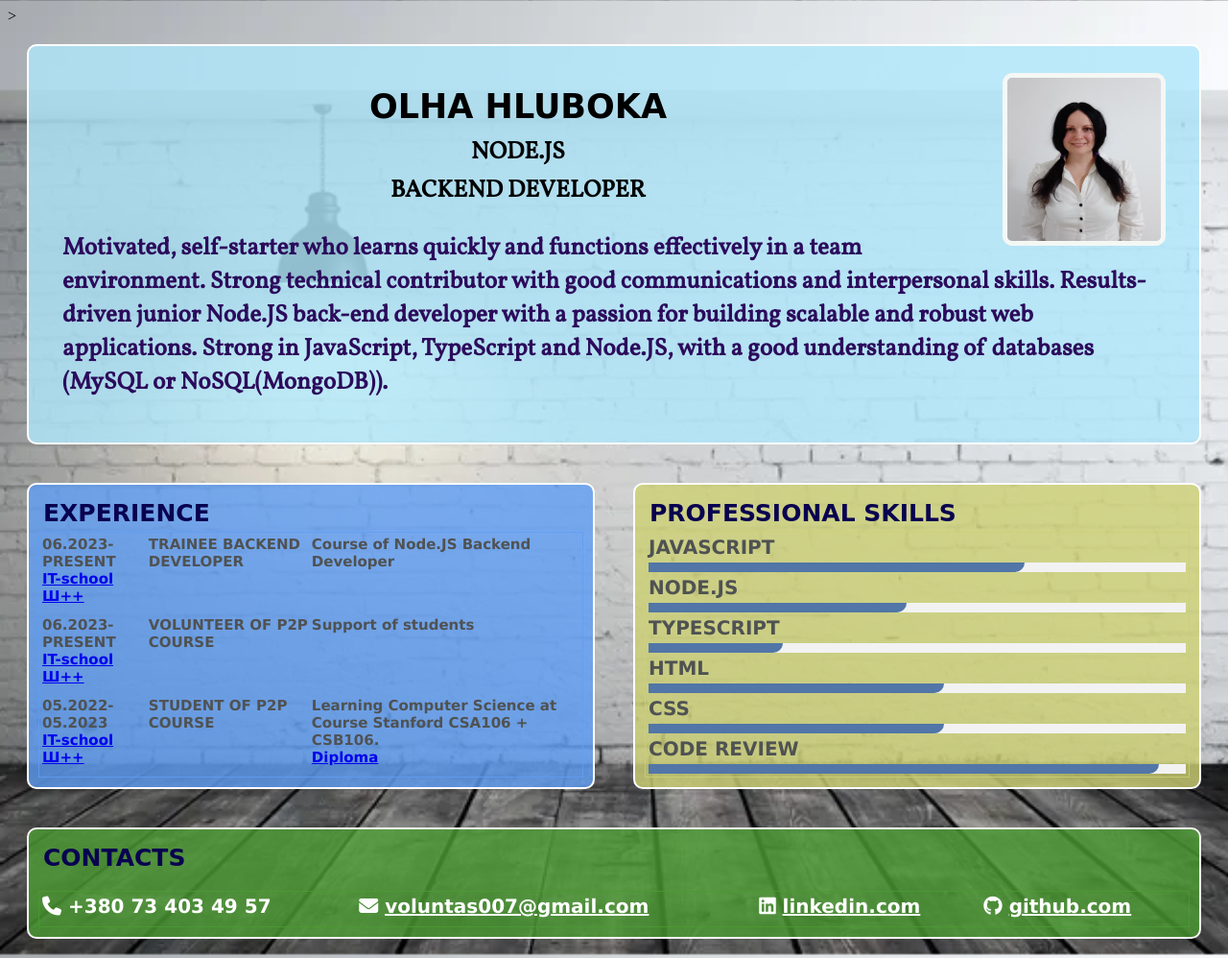
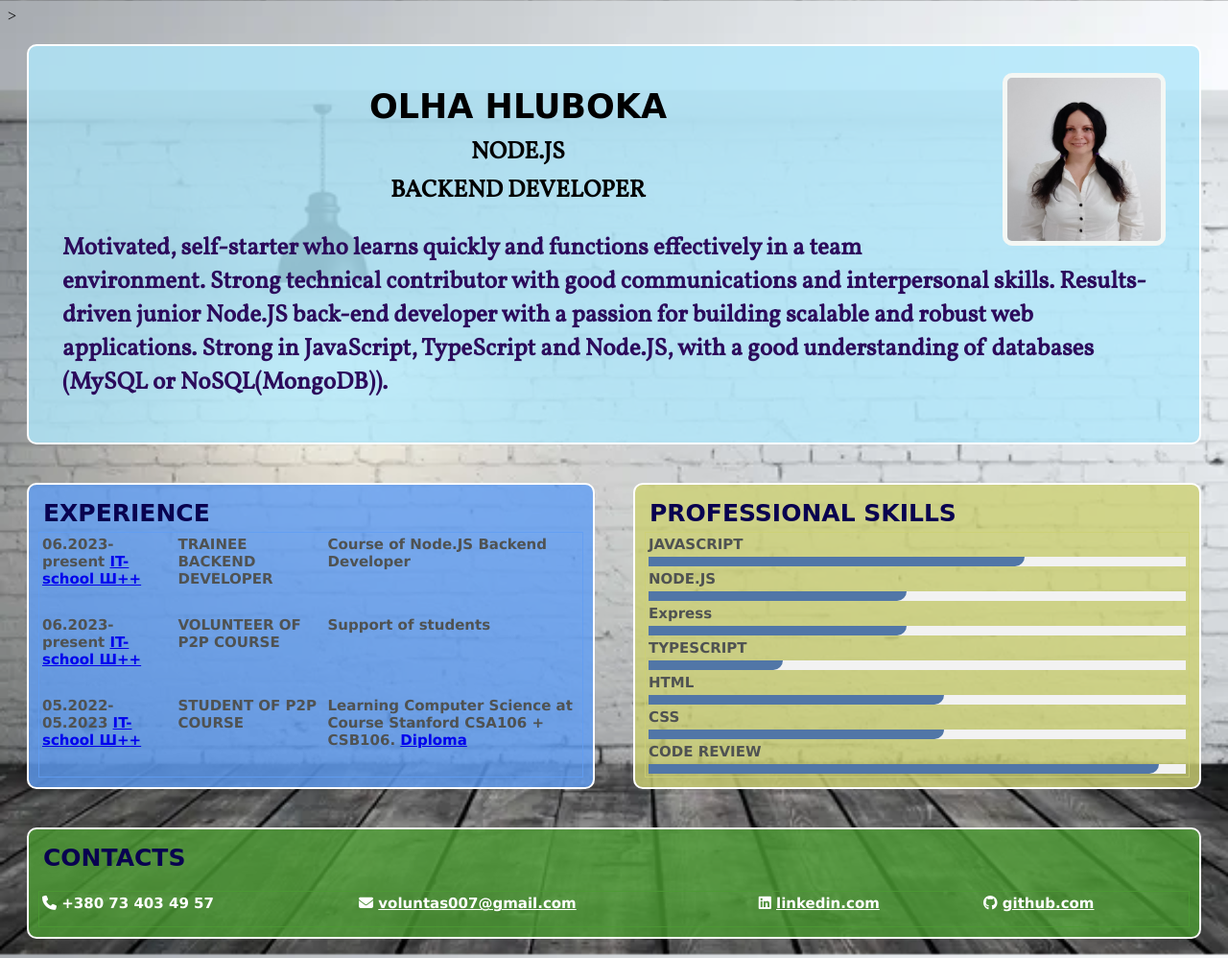
Before and after one commit to OlhaHluboka/OlhaHluboka.github.io, a plain HTML site: page index.html in a window 1280 px wide. Shown: the whole page at 96% size. Drawn offline with Linux system fonts and the light colour scheme; a web font is replaced by a local one.

Commit message:
update01

```diff
--- a/index.html
+++ b/index.html
@@ -32,22 +32,22 @@
     <div class="b-col">
       <div class="aboutExperience">
         <h3>EXPERIENCE</h3>
-        <table>
+        <table style="display: flex;">
           <tr>
-            <td>06.2023-PRESENT <br> <a href="https://programming.org.ua/ua">IT-school Ш++</a></td>
+            <td>06.2023-present <a href="https://programming.org.ua/ua">IT-school Ш++</a></td>
             <td>TRAINEE BACKEND DEVELOPER </td>
             <td>Course of Node.JS Backend Developer</td>
           </tr>
           <tr>
-            <td>06.2023-PRESENT <br> <a href="https://programming.org.ua/ua">IT-school Ш++</a></td>
+            <td>06.2023-present <a href="https://programming.org.ua/ua">IT-school Ш++</a></td>
             <td>VOLUNTEER OF P2P COURSE </td>
             <td>Support of students</td>
           </tr>
 
           <tr>
-            <td>05.2022-05.2023 <br> <a href="https://programming.org.ua/ua">IT-school Ш++</a></td>
-            <td>STUDENT OF P2P COURSE <br> </td>
-            <td>Learning Computer Science at Course Stanford CSA106 + CSB106.<br>
+            <td>05.2022-05.2023 <a href="https://programming.org.ua/ua">IT-school Ш++</a></td>
+            <td>STUDENT OF P2P COURSE </td>
+            <td>Learning Computer Science at Course Stanford CSA106 + CSB106.
               <a href="https://diploma.programming.org.ua/en/d/VXOWgrDqx6K7LpdD5ywvzjY9lJnER1Po">Diploma</a>
             </td>
           </tr>
@@ -60,7 +60,7 @@
         <h3>PROFESSIONAL SKILLS</h3>
         <table style="border-color: rgb(205, 209, 115, 0.8);">
           <tr>
-            <td style="height: 10px; font-size:20px;">JAVASCRIPT</td>
+            <td style="height: 10px; ">JAVASCRIPT</td>
           </tr>
           <tr>
             <td style="height: 10px;">
@@ -71,7 +71,7 @@
             </td>
           </tr>
           <tr>
-            <td style="height: 10px; font-size:20px;">NODE.JS</td>
+            <td style="height: 10px; ">NODE.JS</td>
           </tr>
           <tr>
             <td style="height: 10px;">
@@ -82,7 +82,18 @@
             </td>
           </tr>
           <tr>
-            <td style="height: 10px; font-size:20px;">TYPESCRIPT</td>
+            <td style="height: 10px; ">Express</td>
+          </tr>
+          <tr>
+            <td style="height: 10px;">
+              <div class="parrent">
+                <div class="child nodejs">
+                </div>
+              </div>
+            </td>
+          </tr>
+          <tr>
+            <td style="height: 10px; ">TYPESCRIPT</td>
 
           </tr>
           <tr>
@@ -94,7 +105,7 @@
             </td>
           </tr>
           <tr>
-            <td style="height: 10px; font-size:20px;">HTML</td>
+            <td style="height: 10px; ">HTML</td>
           </tr>
           <tr>
             <td style="height: 10px;">
@@ -105,7 +116,7 @@
             </td>
           </tr>
           <tr>
-            <td style="height: 10px; font-size:20px;">CSS</td>
+            <td style="height: 10px; ">CSS</td>
           </tr>
           <tr>
             <td style="height: 10px;">
@@ -116,7 +127,7 @@
             </td>
           </tr>
           <tr>
-            <td style="height: 10px; font-size:20px;">CODE REVIEW</td>
+            <td style="height: 10px; ">CODE REVIEW</td>
           </tr>
           <tr>
             <td style="height: 10px;">
@@ -135,22 +146,22 @@
     <h3 style="margin-bottom: 20px;">CONTACTS</h3>
     <table style="border-color: rgba(75, 156, 50, 0.8);">
       <tr>
-        <td style="height: 30px; font-size:20px; color: white;">
+        <td style="height: 30px; color: white;">
           <i class="fa-solid fa-phone"></i>
           +380 73 403 49 57
         </td>
-        <td style="height: 30px; font-size:20px; color: white;">
+        <td style="height: 30px; color: white;">
           <i class="fa-solid fa-envelope"></i>
-          <a href="mailto:voluntas007@gmail.com" style="color: white;"> voluntas007@gmail.com</a>
+          <a href="mailto:voluntas007@gmail.com" style="color: white; max-width: 100%;"> voluntas007@gmail.com</a>
         </td>
-        <td style="height: 30px; font-size:20px; color: white;">
+        <td style="height: 30px; color: white;">
           <i class="fa-brands fa-linkedin"></i>
-          <a href="https://www.linkedin.com/in/olha-hluboka-314991265/" style="color: white;">
+          <a href="https://www.linkedin.com/in/olha-hluboka-314991265/" style="color: white; max-width: 100%;">
             linkedin.com</a>
         </td>
-        <td style="height: 30px; font-size:20px; color: white;">
+        <td style="height: 30px; color: white;">
           <i class="fa-brands fa-github"></i>
-          <a href="https://github.com/OlhaHluboka" style="color: white;">
+          <a href="https://github.com/OlhaHluboka" style="color: white; max-width: 100%;">
             github.com</a>
         </td>
       </tr>
--- a/styles.css
+++ b/styles.css
@@ -23,8 +23,8 @@ h3 {
   margin-bottom: 5px;
   margin-left: 5px;
   color: #090250;
-
-}
+  max-width: 100%;
+ }
 
 p {
   font-family: 'Vollkorn', serif;
@@ -43,15 +43,26 @@ td {
   text-align: left;
   height: 80px;
   vertical-align: top;
+  max-width: 100%;
+  min-width: 1%;
+  font-stretch: 10%;
 
-}
+  }
+
+  @media screen and (max-width:500px) {
+    td {font-size: 10px;}
+    h3 {font-size: 15px;}
+    a {font-size: 10px;}
+    p {font-size: 15px;}
+ }
 
 table {
 
   width: 100%;
   border: 1px solid;
   border-color: rgba(96, 158, 246, 0.8);
-
+  max-width: 100%;
+  min-width: none;
 
 }
 
```
